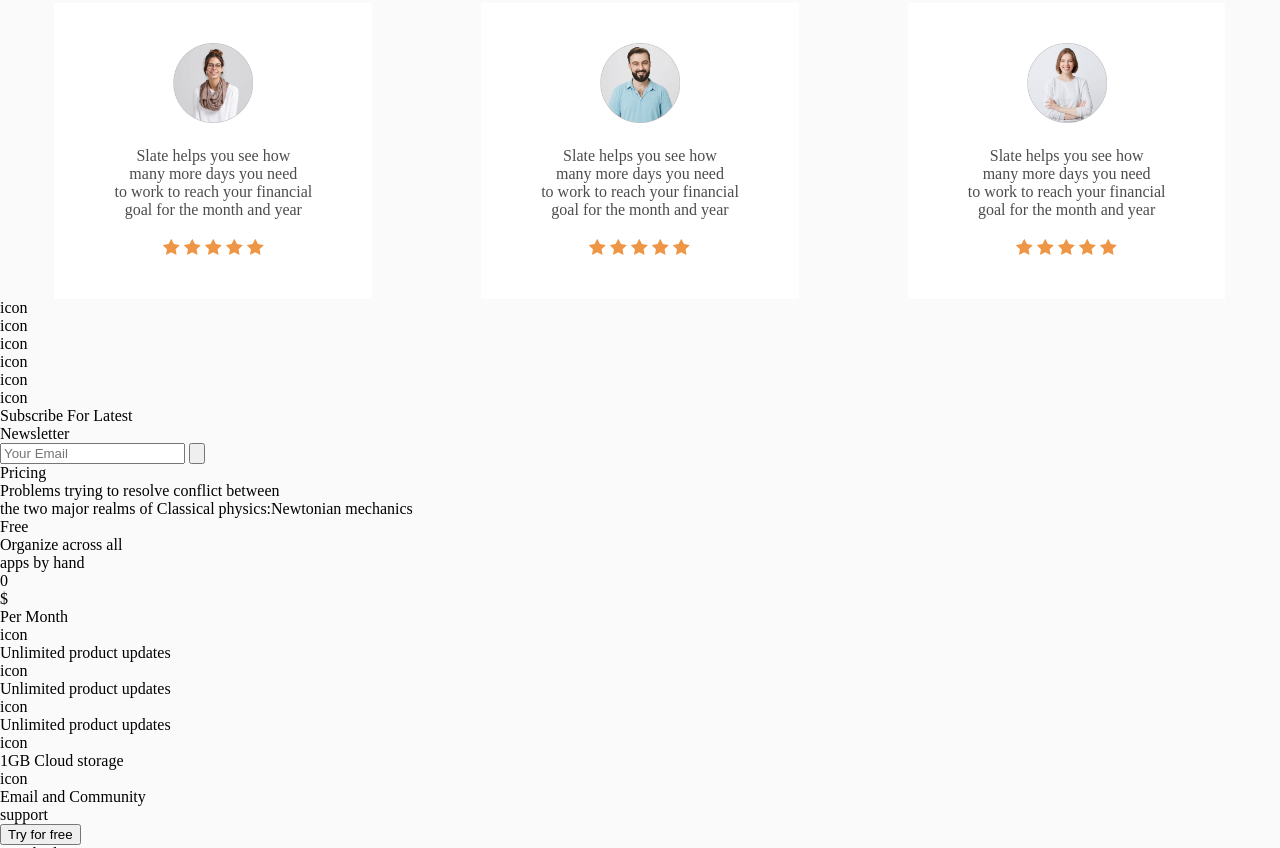
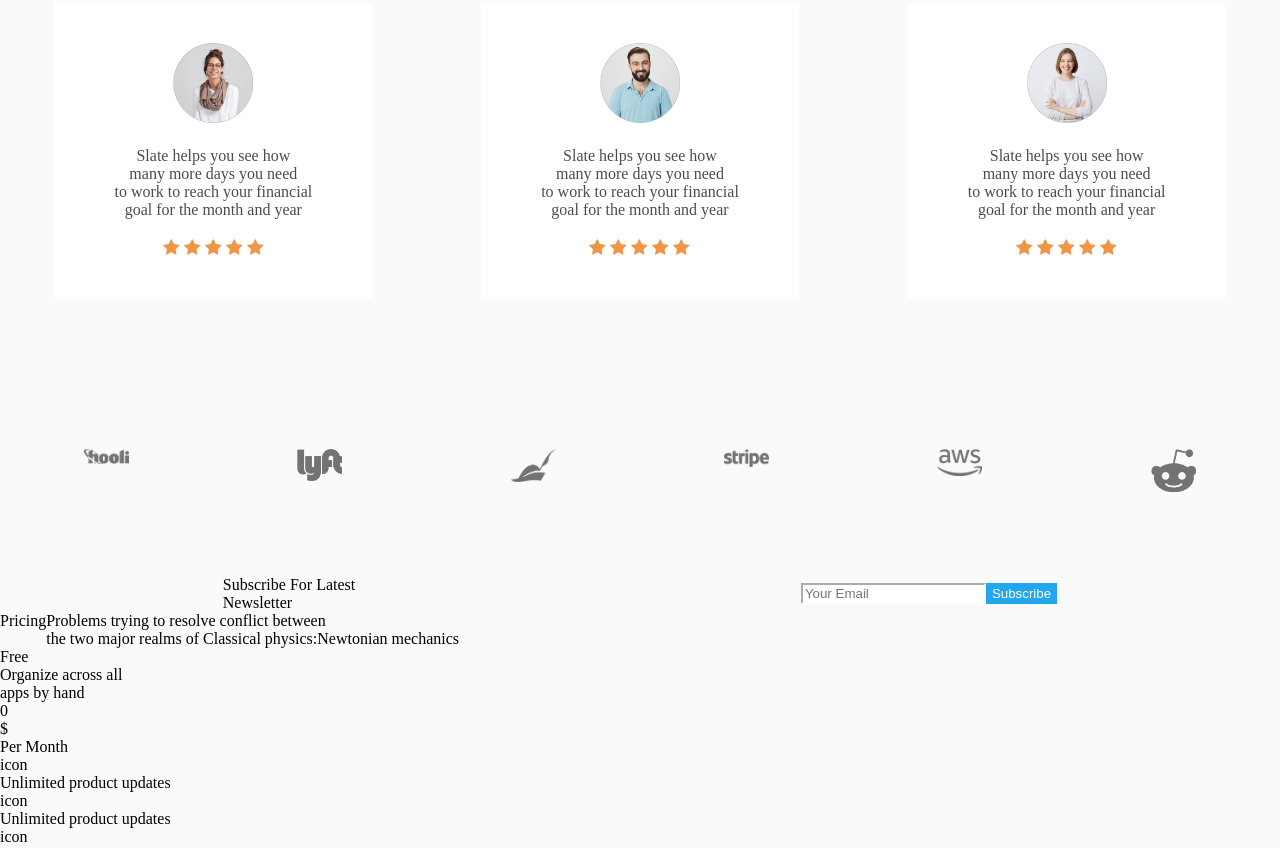
Before and after one commit to Kertich/BrandName, a plain HTML site: page index.html in a window 1280 px wide. Shown: the part 1420-2268 px from the top of the page. Drawn offline with nearby package versions, Linux system fonts and the light colour scheme.

Commit message:
add body

```diff
--- a/index.html
+++ b/index.html
@@ -48,7 +48,7 @@
                 </div>
                 <div class="header__card">
                     <div class="header__card1">
-                        <div class="header__card__profile">
+                        <div class="header__card__profile blueOutline">
                             <ion-icon name="people-outline"></ion-icon>
                         </div>
                         <div class="header__card1__title">
@@ -60,7 +60,7 @@
                         </div>
                     </div>
                     <div class="header__card2">
-                        <div class="header__card__profile">
+                        <div class="header__card__profile blueOutline">
                             <ion-icon name="people-outline"></ion-icon>
                         </div>
                         <div class="header__card2__title">
@@ -195,22 +195,22 @@
             </div>
             <div class="bodyPartnerships">
                 <div class="bodyPartnershipsIcon1">
-                    icon
+                    <img src="./images/Vector.png" alt="">
                 </div>
                 <div class="bodyPartnershipsIcon2">
-                    icon
+                    <img src="./images/Vector-1.png" alt="lyft">
                 </div>
                 <div class="bodyPartnershipsIcon3">
-                    icon
+                    <img src="./images/Vector-2.png" alt="">
                 </div>
                 <div class="bodyPartnershipsIcon4">
-                    icon
+                    <img src="./images/Vector-3.png" alt="stripe" />
                 </div>
                 <div class="bodyPartnershipsIcon5">
-                    icon
+                    <img src="./images/Vector-4.png" alt="">
                 </div>
                 <div class="bodyPartnershipsIcon6">
-                    icon
+                    <img src="./images/Vector-5.png" alt="">
                 </div>
             </div>
             <div class="bodySubscription">
@@ -219,8 +219,8 @@
                     <p>Newsletter</p>
                 </div>
                 <div class="bodySubscriptionMail">
-                    <input type="text" placeholder="Your Email"/>
-                    <input type="button" placeholder="Subscribe" />
+                    <input class="email" type="text" placeholder="Your Email"/>
+                    <button>Subscribe</button>
                 </div>
             </div>
             <div class="bodyPricing">
--- a/style.css
+++ b/style.css
@@ -161,3 +161,38 @@
     flex-direction: column;
     align-items: center;
 }
+.blueOutline{
+    color: #23a6f0;
+}
+.bodyPartnerships img {
+    width: 45px;
+}
+.bodyPartnerships{
+    display: flex;
+    justify-content: space-around;
+    margin-top: 150px;
+    margin-bottom: 80px;
+}
+.bodySubscription{
+  display: flex;
+  justify-content: space-around;
+  align-items: center;
+
+}
+.bodySubscriptionMail{
+    display: flex;
+    justify-content: center;
+    border-color: #ffffff;
+}
+.bodySubscriptionMail button {
+    background-color: #23a6f0;
+    color: #ffffff;
+    border:none;
+}
+.email{
+    border-color: #ffffff;
+}
+.bodyPricing{
+    display: flex;
+
+}
```
